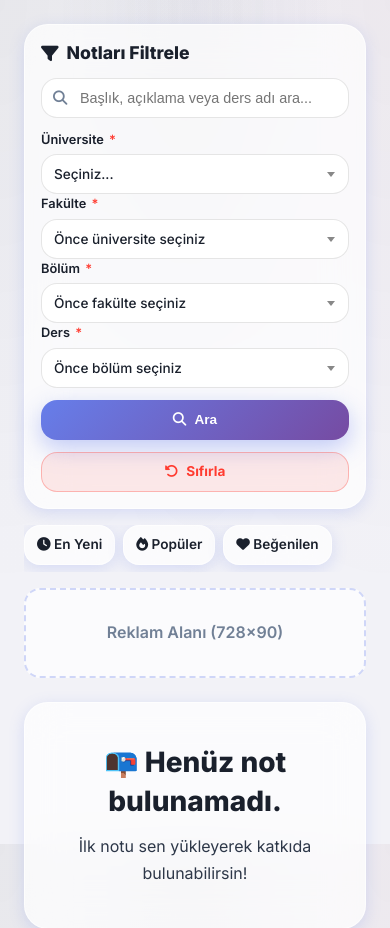
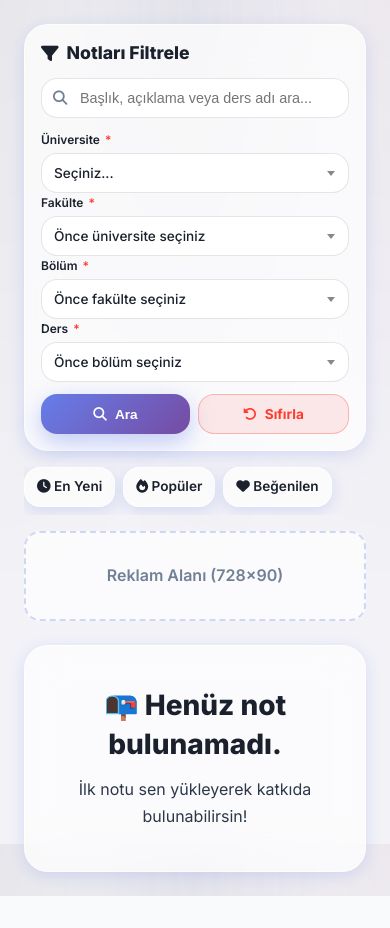
Before and after one commit to serhatblb/UniEduNote_, a Django app: page /notes/ in a window 390 px wide. Shown: the top 928 px of the page. After the commit the page ends 896 px from the top, so only its background shows below. Run offline with Django 5.2, Linux system fonts and the light colour scheme; data that the repository does not hold is empty; some libraries are stand-ins or nearby versions.

Commit message:
filtreleme yanyana

```diff
--- a/templates/notes/note_list.html
+++ b/templates/notes/note_list.html
@@ -14,7 +14,7 @@
     }
 
     /* Filtre Alanı */
-    /* Filtre Alanı - Kompakt Versiyon */
+    /* Filtre Alanı - Yatay Kompakt Versiyon */
     .filter-section {
         margin-bottom: var(--spacing-lg);
         padding: var(--spacing-md);
@@ -33,14 +33,17 @@
 
     .filter-form {
         display: flex;
-        flex-direction: column;
+        flex-direction: row;
+        align-items: flex-end;
         gap: var(--spacing-sm);
+        flex-wrap: wrap;
     }
 
-    /* Arama Input Wrapper */
+    /* Arama Input Wrapper - Yatay */
     .search-input-wrapper {
         position: relative;
-        width: 100%;
+        flex: 1;
+        min-width: 200px;
     }
 
     .search-input-wrapper .search-icon {
@@ -64,6 +67,7 @@
         color: var(--text-primary);
         transition: all 0.3s ease;
         height: 40px;
+        box-sizing: border-box;
     }
 
     .search-input-wrapper input:focus {
@@ -73,23 +77,18 @@
         box-shadow: 0 0 0 3px rgba(102, 126, 234, 0.1);
     }
 
-    /* Akademik Hiyerarşi Wrapper - Yan yana, kompakt */
+    /* Akademik Hiyerarşi Wrapper - Yatay, yan yana */
     .academic-hierarchy-wrapper {
-        display: grid;
-        grid-template-columns: repeat(4, 1fr);
+        display: flex;
+        flex-direction: row;
         gap: var(--spacing-xs);
+        flex: 1;
+        min-width: 0;
     }
 
-    @media (max-width: 1200px) {
-        .academic-hierarchy-wrapper {
-            grid-template-columns: repeat(2, 1fr);
-        }
-    }
-
-    @media (max-width: 768px) {
-        .academic-hierarchy-wrapper {
-            grid-template-columns: 1fr;
-        }
+    .academic-hierarchy-wrapper .form-group {
+        flex: 1;
+        min-width: 150px;
     }
 
     .academic-hierarchy-wrapper .form-group {
@@ -101,7 +100,7 @@
         margin-bottom: 4px;
         font-weight: 600;
         color: var(--text-primary);
-        font-size: 0.8rem;
+        font-size: 0.75rem;
     }
 
     .academic-hierarchy-wrapper label .required {
@@ -147,16 +146,16 @@
         background: linear-gradient(135deg, var(--primary-purple) 0%, var(--primary-dark-purple) 100%) !important;
     }
 
-    /* Filtre Butonları */
+    /* Filtre Butonları - Yatay */
     .filter-buttons {
         display: flex;
-        gap: var(--spacing-sm);
-        justify-content: flex-end;
+        gap: var(--spacing-xs);
+        flex-shrink: 0;
     }
 
     .filter-btn,
     .filter-btn-reset {
-        padding: 10px 20px;
+        padding: 10px 18px;
         font-size: 0.85rem;
         font-weight: 700;
         border-radius: var(--radius-md);
@@ -168,6 +167,7 @@
         align-items: center;
         gap: var(--spacing-xs);
         height: 40px;
+        white-space: nowrap;
     }
 
     .filter-btn {
@@ -189,19 +189,6 @@
     .filter-btn-reset:hover {
         background: var(--error);
         color: white;
-    }
-
-    /* Mobile Responsive */
-    @media (max-width: 768px) {
-        .filter-buttons {
-            flex-direction: column;
-        }
-
-        .filter-btn,
-        .filter-btn-reset {
-            width: 100%;
-            justify-content: center;
-        }
     }
 
     /* Sıralama Butonları */
@@ -416,22 +403,31 @@
         }
 
         .filter-form {
-            grid-template-columns: 1fr;
+            flex-direction: column;
+            align-items: stretch;
+        }
+
+        .search-input-wrapper {
+            min-width: 100%;
         }
 
         .academic-hierarchy-wrapper {
-            grid-template-columns: 1fr;
-            gap: var(--spacing-sm);
-        }
-
-        .filter-buttons {
             flex-direction: column;
             width: 100%;
         }
 
+        .academic-hierarchy-wrapper .form-group {
+            min-width: 100%;
+        }
+
+        .filter-buttons {
+            width: 100%;
+            justify-content: stretch;
+        }
+
         .filter-btn,
         .filter-btn-reset {
-            width: 100%;
+            flex: 1;
         }
 
         .filter-btn,
```
